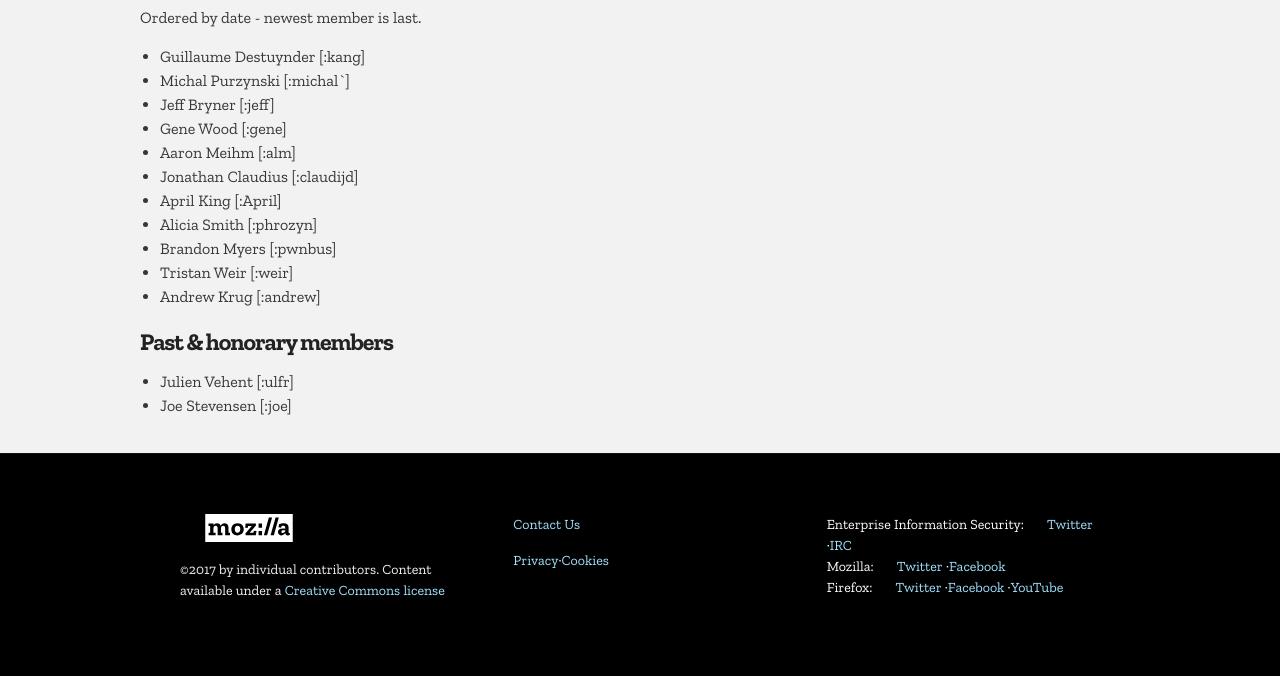
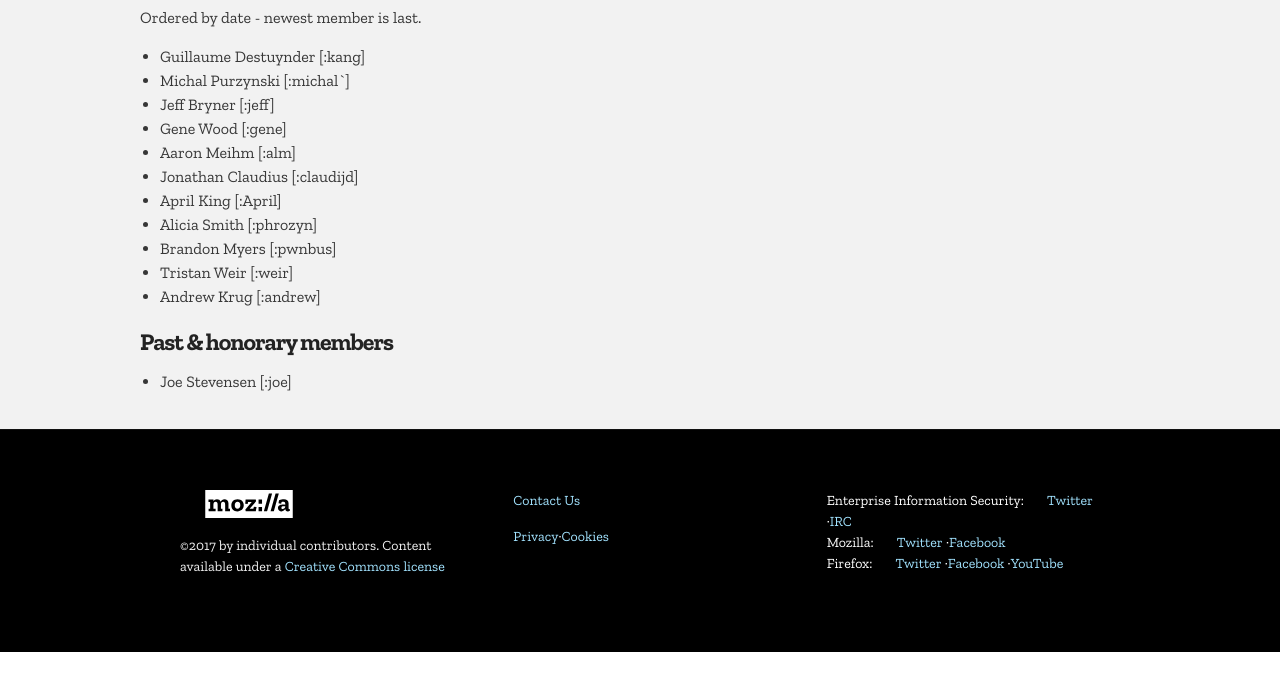
Before and after one commit to mozilla/infosec.mozilla.org, a Jekyll site: the page built from docs/index.md, in a window 1280 px wide and 900 px high, scrolled down 826 px, cut to the strip 224-900 px from the top of the window. Built offline with Jekyll 4.4.1, drawn with Linux system fonts in a browser that asks for light colours; the repository's description, which GitHub fills in, is left out; our own code applies the rules of GitHub Pages for plain Markdown files; after the commit the page ends 1702 px from its top, so only the background shows below that.

Commit message:
Update index.md

```diff
--- a/docs/index.md
+++ b/docs/index.md
@@ -52,5 +52,4 @@ Ordered by date - newest member is last.
 - Andrew Krug [:andrew]
 
 ### Past & honorary members
-- Julien Vehent [:ulfr]
 - Joe Stevensen [:joe]
```
